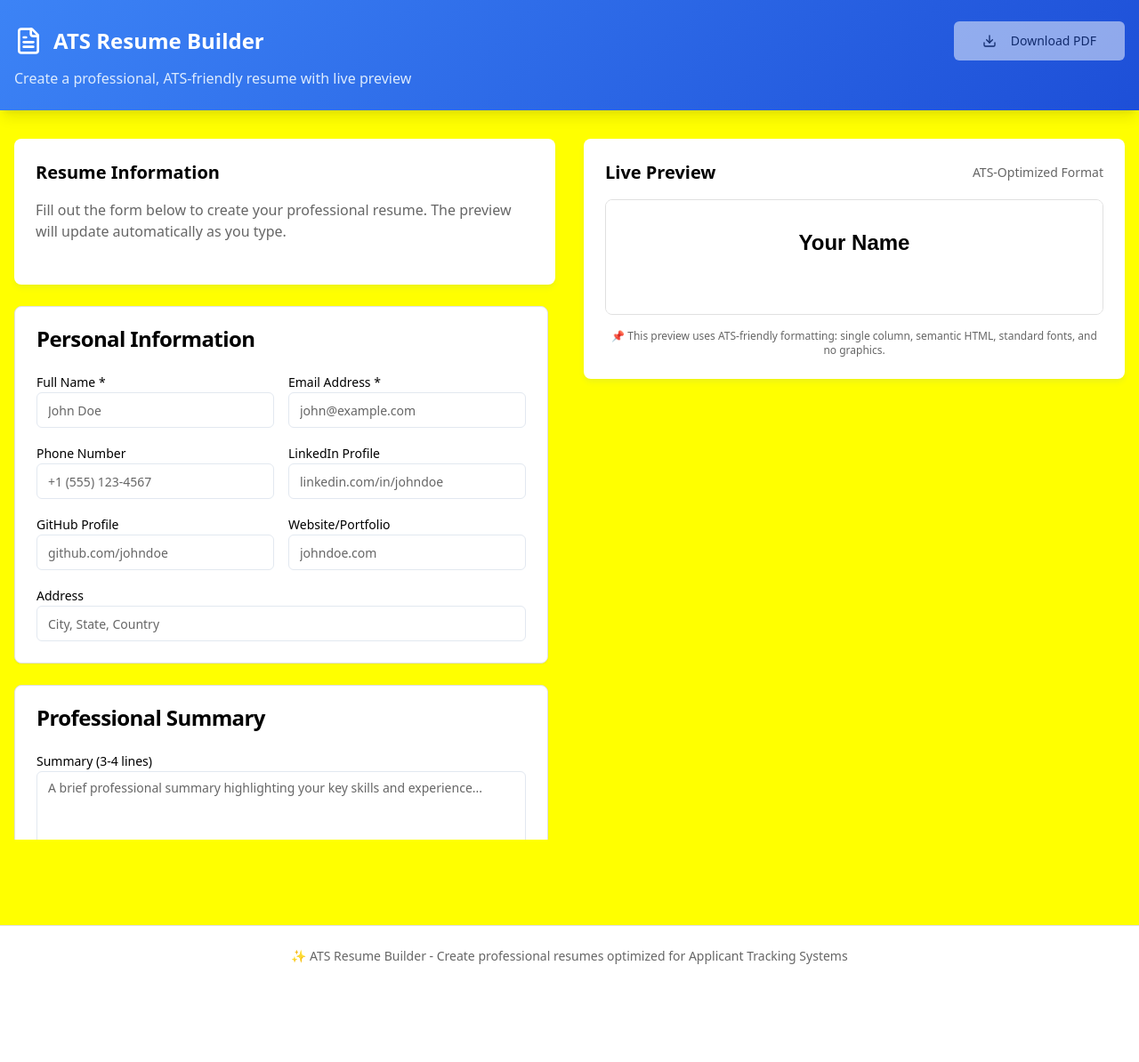
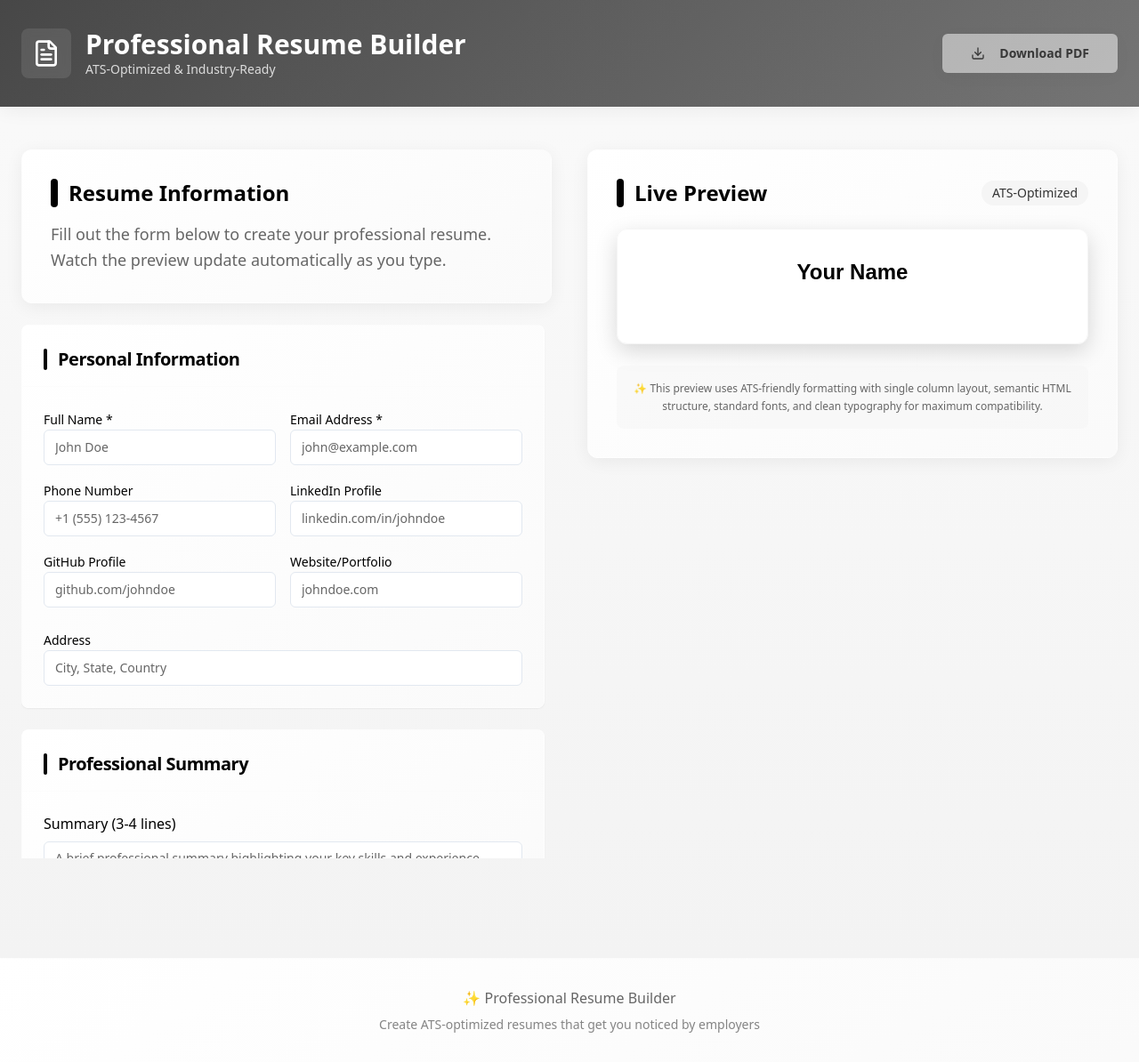
Before and after one commit to Codewithhaider29/Professional-Resume-Builder-ATS, a React (Vite) app: page / in a window 1280 px wide. Shown: the whole page at 89% size. Before the commit the page ends 1109 px from the top, so only its background shows below. Built offline with nearby package versions, Linux system fonts and the light colour scheme.

Commit message:
Enhance design for professionalism
Improve the visual appeal and professionalism of the resume builder.

```diff
--- a/src/components/ResumeBuilder.tsx
+++ b/src/components/ResumeBuilder.tsx
@@ -84,71 +84,82 @@ const ResumeBuilder: React.FC = () => {
   return (
     <div className="min-h-screen bg-gradient-subtle">
       {/* Header */}
-      <header className="bg-gradient-primary text-white shadow-lg">
-        <div className="container mx-auto px-4 py-6">
+      <header className="bg-gradient-primary text-white shadow-elegant relative overflow-hidden">
+        <div className="absolute inset-0 bg-gradient-card opacity-10"></div>
+        <div className="container mx-auto px-6 py-8 relative z-10">
           <div className="flex items-center justify-between">
-            <div className="flex items-center gap-3">
-              <FileText className="h-8 w-8" />
-              <h1 className="text-2xl font-bold">ATS Resume Builder</h1>
+            <div className="flex items-center gap-4 animate-fade-in">
+              <div className="p-3 bg-white/10 rounded-lg backdrop-blur-sm">
+                <FileText className="h-8 w-8" />
+              </div>
+              <div>
+                <h1 className="text-3xl font-bold">Professional Resume Builder</h1>
+                <p className="text-white/80 text-sm">ATS-Optimized & Industry-Ready</p>
+              </div>
             </div>
             <Button
               onClick={downloadPDF}
               disabled={!isFormValid()}
               variant="secondary"
               size="lg"
-              className="bg-white text-primary hover:bg-gray-100"
+              className="bg-white text-foreground hover:bg-white/90 shadow-elegant transition-smooth animate-scale-in font-semibold"
             >
               <Download className="h-5 w-5 mr-2" />
               Download PDF
             </Button>
           </div>
-          <p className="mt-2 text-blue-100">
-            Create a professional, ATS-friendly resume with live preview
-          </p>
         </div>
       </header>
 
       {/* Main Content */}
-      <div className="container mx-auto px-4 py-8">
-        <div className="grid grid-cols-1 xl:grid-cols-2 gap-8">
+      <div className="container mx-auto px-6 py-12">
+        <div className="grid grid-cols-1 xl:grid-cols-2 gap-10">
           {/* Form Section */}
-          <div className="space-y-6">
-            <div className="bg-white rounded-lg p-6 shadow-form">
-              <h2 className="text-xl font-semibold text-primary mb-4">
-                Resume Information
-              </h2>
-              <p className="text-muted-foreground mb-6">
+          <div className="space-y-6 animate-slide-up">
+            <div className="bg-gradient-card rounded-xl p-8 shadow-elegant border border-white/20">
+              <div className="flex items-center gap-3 mb-4">
+                <div className="w-2 h-8 bg-foreground rounded-full"></div>
+                <h2 className="text-2xl font-bold text-foreground">
+                  Resume Information
+                </h2>
+              </div>
+              <p className="text-muted-foreground text-lg leading-relaxed">
                 Fill out the form below to create your professional resume.
-                The preview will update automatically as you type.
+                Watch the preview update automatically as you type.
               </p>
             </div>
 
-            <div className="max-h-[calc(100vh-200px)] overflow-y-auto pr-2">
+            <div className="max-h-[calc(100vh-200px)] overflow-y-auto pr-2 space-y-4">
               <ResumeForm data={resumeData} onChange={setResumeData} />
             </div>
           </div>
 
           {/* Preview Section */}
-          <div className="space-y-6">
-            <div className="bg-white rounded-lg p-6 shadow-form sticky top-4">
-              <div className="flex items-center justify-between mb-4">
-                <h2 className="text-xl font-semibold text-primary">
-                  Live Preview
-                </h2>
-                <div className="text-sm text-muted-foreground">
-                  ATS-Optimized Format
+          <div className="space-y-6 animate-slide-up" style={{ animationDelay: '0.2s' }}>
+            <div className="bg-gradient-card rounded-xl p-8 shadow-elegant border border-white/20 sticky top-4">
+              <div className="flex items-center justify-between mb-6">
+                <div className="flex items-center gap-3">
+                  <div className="w-2 h-8 bg-foreground rounded-full"></div>
+                  <h2 className="text-2xl font-bold text-foreground">
+                    Live Preview
+                  </h2>
+                </div>
+                <div className="px-3 py-1 bg-accent text-accent-foreground rounded-full text-sm font-medium">
+                  ATS-Optimized
                 </div>
               </div>
 
-              <div className="border border-form-border rounded-lg overflow-hidden">
-                <div className="max-h-[calc(100vh-250px)] overflow-y-auto">
+              <div className="border border-muted rounded-xl overflow-hidden shadow-hover transition-smooth">
+                <div className="max-h-[calc(100vh-280px)] overflow-y-auto">
                   <ResumePreview data={resumeData} />
                 </div>
               </div>
 
-              <div className="mt-4 text-xs text-muted-foreground text-center">
-                📌 This preview uses ATS-friendly formatting: single column,
-                semantic HTML, standard fonts, and no graphics.
+              <div className="mt-6 p-4 bg-muted/50 rounded-lg">
+                <p className="text-xs text-muted-foreground text-center leading-relaxed">
+                  ✨ This preview uses ATS-friendly formatting with single column layout,
+                  semantic HTML structure, standard fonts, and clean typography for maximum compatibility.
+                </p>
               </div>
             </div>
           </div>
@@ -156,12 +167,14 @@ const ResumeBuilder: React.FC = () => {
       </div>
 
       {/* Footer */}
-      <footer className="bg-white border-t border-form-border mt-16">
-        <div className="container mx-auto px-4 py-6">
-          <div className="text-center text-sm text-muted-foreground">
-            <p>
-              ✨ ATS Resume Builder - Create professional resumes optimized for
-              Applicant Tracking Systems
+      <footer className="bg-gradient-card border-t border-muted/20 mt-16">
+        <div className="container mx-auto px-6 py-8">
+          <div className="text-center">
+            <p className="text-muted-foreground font-medium">
+              ✨ Professional Resume Builder
+            </p>
+            <p className="text-sm text-muted-foreground/80 mt-2">
+              Create ATS-optimized resumes that get you noticed by employers
             </p>
           </div>
         </div>
--- a/src/components/ResumeForm.tsx
+++ b/src/components/ResumeForm.tsx
@@ -214,11 +214,14 @@ const ResumeForm: React.FC<ResumeFormProps> = ({ data, onChange }) => {
   return (
     <div className="space-y-6">
       {/* Personal Information */}
-      <Card className="bg-form-bg border-form-border shadow-form">
-        <CardHeader>
-          <CardTitle className="text-primary">Personal Information</CardTitle>
+      <Card className="bg-gradient-card border-white/20 shadow-elegant hover:shadow-hover transition-smooth">
+        <CardHeader className="border-b border-muted/20 pb-4">
+          <CardTitle className="text-foreground text-xl flex items-center gap-3">
+            <div className="w-1 h-6 bg-foreground rounded-full"></div>
+            Personal Information
+          </CardTitle>
         </CardHeader>
-        <CardContent className="space-y-4">
+        <CardContent className="space-y-6 pt-6">
           <div className="grid grid-cols-1 md:grid-cols-2 gap-4">
             <div>
               <Label htmlFor="fullName">Full Name *</Label>
@@ -289,28 +292,35 @@ const ResumeForm: React.FC<ResumeFormProps> = ({ data, onChange }) => {
       </Card>
 
       {/* Professional Summary */}
-      <Card className="bg-form-bg border-form-border shadow-form">
-        <CardHeader>
-          <CardTitle className="text-primary">Professional Summary</CardTitle>
+      <Card className="bg-gradient-card border-white/20 shadow-elegant hover:shadow-hover transition-smooth">
+        <CardHeader className="border-b border-muted/20 pb-4">
+          <CardTitle className="text-foreground text-xl flex items-center gap-3">
+            <div className="w-1 h-6 bg-foreground rounded-full"></div>
+            Professional Summary
+          </CardTitle>
         </CardHeader>
-        <CardContent>
-          <Label htmlFor="summary">Summary (3-4 lines)</Label>
+        <CardContent className="pt-6">
+          <Label htmlFor="summary" className="text-base font-medium">Summary (3-4 lines)</Label>
           <Textarea
             id="summary"
             value={data.summary}
             onChange={(e) => updateSummary(e.target.value)}
             placeholder="A brief professional summary highlighting your key skills and experience..."
             rows={4}
+            className="mt-2"
           />
         </CardContent>
       </Card>
 
       {/* Skills */}
-      <Card className="bg-form-bg border-form-border shadow-form">
-        <CardHeader>
-          <CardTitle className="text-primary">Skills</CardTitle>
+      <Card className="bg-gradient-card border-white/20 shadow-elegant hover:shadow-hover transition-smooth">
+        <CardHeader className="border-b border-muted/20 pb-4">
+          <CardTitle className="text-foreground text-xl flex items-center gap-3">
+            <div className="w-1 h-6 bg-foreground rounded-full"></div>
+            Skills
+          </CardTitle>
         </CardHeader>
-        <CardContent className="space-y-4">
+        <CardContent className="space-y-6 pt-6">
           <div className="flex gap-2">
             <Input
               value={skillInput}
@@ -342,15 +352,18 @@ const ResumeForm: React.FC<ResumeFormProps> = ({ data, onChange }) => {
       </Card>
 
       {/* Work Experience */}
-      <Card className="bg-form-bg border-form-border shadow-form">
-        <CardHeader className="flex flex-row items-center justify-between">
-          <CardTitle className="text-primary">Work Experience</CardTitle>
-          <Button onClick={addExperience} size="sm">
+      <Card className="bg-gradient-card border-white/20 shadow-elegant hover:shadow-hover transition-smooth">
+        <CardHeader className="border-b border-muted/20 pb-4 flex flex-row items-center justify-between">
+          <CardTitle className="text-foreground text-xl flex items-center gap-3">
+            <div className="w-1 h-6 bg-foreground rounded-full"></div>
+            Work Experience
+          </CardTitle>
+          <Button onClick={addExperience} size="sm" className="bg-foreground text-background hover:bg-foreground/90">
             <Plus className="h-4 w-4 mr-2" />
             Add Experience
           </Button>
         </CardHeader>
-        <CardContent className="space-y-6">
+        <CardContent className="space-y-8 pt-6">
           {data.experience.map((exp, index) => (
             <div key={exp.id} className="space-y-4 border-b border-section-border pb-4 last:border-b-0">
               <div className="flex justify-between items-start">
@@ -412,15 +425,18 @@ const ResumeForm: React.FC<ResumeFormProps> = ({ data, onChange }) => {
       </Card>
 
       {/* Education */}
-      <Card className="bg-form-bg border-form-border shadow-form">
-        <CardHeader className="flex flex-row items-center justify-between">
-          <CardTitle className="text-primary">Education</CardTitle>
-          <Button onClick={addEducation} size="sm">
+      <Card className="bg-gradient-card border-white/20 shadow-elegant hover:shadow-hover transition-smooth">
+        <CardHeader className="border-b border-muted/20 pb-4 flex flex-row items-center justify-between">
+          <CardTitle className="text-foreground text-xl flex items-center gap-3">
+            <div className="w-1 h-6 bg-foreground rounded-full"></div>
+            Education
+          </CardTitle>
+          <Button onClick={addEducation} size="sm" className="bg-foreground text-background hover:bg-foreground/90">
             <Plus className="h-4 w-4 mr-2" />
             Add Education
           </Button>
         </CardHeader>
-        <CardContent className="space-y-6">
+        <CardContent className="space-y-8 pt-6">
           {data.education.map((edu, index) => (
             <div key={edu.id} className="space-y-4 border-b border-section-border pb-4 last:border-b-0">
               <div className="flex justify-between items-start">
@@ -465,15 +481,18 @@ const ResumeForm: React.FC<ResumeFormProps> = ({ data, onChange }) => {
       </Card>
 
       {/* Certifications */}
-      <Card className="bg-form-bg border-form-border shadow-form">
-        <CardHeader className="flex flex-row items-center justify-between">
-          <CardTitle className="text-primary">Certifications</CardTitle>
-          <Button onClick={addCertification} size="sm">
+      <Card className="bg-gradient-card border-white/20 shadow-elegant hover:shadow-hover transition-smooth">
+        <CardHeader className="border-b border-muted/20 pb-4 flex flex-row items-center justify-between">
+          <CardTitle className="text-foreground text-xl flex items-center gap-3">
+            <div className="w-1 h-6 bg-foreground rounded-full"></div>
+            Certifications
+          </CardTitle>
+          <Button onClick={addCertification} size="sm" className="bg-foreground text-background hover:bg-foreground/90">
             <Plus className="h-4 w-4 mr-2" />
             Add Certification
           </Button>
         </CardHeader>
-        <CardContent className="space-y-6">
+        <CardContent className="space-y-8 pt-6">
           {data.certifications.map((cert, index) => (
             <div key={cert.id} className="space-y-4 border-b border-section-border pb-4 last:border-b-0">
               <div className="flex justify-between items-start">
@@ -518,15 +537,18 @@ const ResumeForm: React.FC<ResumeFormProps> = ({ data, onChange }) => {
       </Card>
 
       {/* Projects */}
-      <Card className="bg-form-bg border-form-border shadow-form">
-        <CardHeader className="flex flex-row items-center justify-between">
-          <CardTitle className="text-primary">Projects</CardTitle>
-          <Button onClick={addProject} size="sm">
+      <Card className="bg-gradient-card border-white/20 shadow-elegant hover:shadow-hover transition-smooth">
+        <CardHeader className="border-b border-muted/20 pb-4 flex flex-row items-center justify-between">
+          <CardTitle className="text-foreground text-xl flex items-center gap-3">
+            <div className="w-1 h-6 bg-foreground rounded-full"></div>
+            Projects
+          </CardTitle>
+          <Button onClick={addProject} size="sm" className="bg-foreground text-background hover:bg-foreground/90">
             <Plus className="h-4 w-4 mr-2" />
             Add Project
           </Button>
         </CardHeader>
-        <CardContent className="space-y-6">
+        <CardContent className="space-y-8 pt-6">
           {data.projects.map((proj, index) => (
             <div key={proj.id} className="space-y-4 border-b border-section-border pb-4 last:border-b-0">
               <div className="flex justify-between items-start">
--- a/src/index.css
+++ b/src/index.css
@@ -46,15 +46,18 @@ All colors MUST be HSL.
     --section-border: 0 0% 88%;
 
     /* Gradients */
-    --gradient-primary: linear-gradient(135deg, hsl(217 91% 60%), hsl(224 76% 48%));
-    --gradient-subtle: linear-gradient(180deg, hsl(255 255 255), hsl(248 250 252));
+    --gradient-primary: linear-gradient(135deg, hsl(0 0% 20%), hsl(0 0% 40%));
+    --gradient-subtle: linear-gradient(180deg, hsl(0 0% 98%), hsl(0 0% 95%));
+    --gradient-card: linear-gradient(145deg, hsl(0 0% 100%), hsl(0 0% 98%));
 
     /* Shadows */
-    --shadow-form: 0 4px 6px -1px hsl(217 91% 60% / 0.1);
-    --shadow-preview: 0 10px 15px -3px hsl(0 0% 0% / 0.1);
+    --shadow-form: 0 8px 32px hsl(0 0% 0% / 0.08);
+    --shadow-preview: 0 12px 40px hsl(0 0% 0% / 0.12);
+    --shadow-elegant: 0 4px 20px hsl(0 0% 0% / 0.06);
+    --shadow-hover: 0 8px 25px hsl(0 0% 0% / 0.15);
 
     /* Transitions */
-    --transition-smooth: all 0.2s ease-in-out;
+    --transition-smooth: all 0.3s cubic-bezier(0.4, 0, 0.2, 1);
 
     --sidebar-background: 0 0% 98%;
 
--- a/tailwind.config.ts
+++ b/tailwind.config.ts
@@ -75,16 +75,31 @@ export default {
 			},
 			backgroundImage: {
 				'gradient-primary': 'var(--gradient-primary)',
-				'gradient-subtle': 'var(--gradient-subtle)'
+				'gradient-subtle': 'var(--gradient-subtle)',
+				'gradient-card': 'var(--gradient-card)'
 			},
 			boxShadow: {
 				'form': 'var(--shadow-form)',
-				'preview': 'var(--shadow-preview)'
+				'preview': 'var(--shadow-preview)',
+				'elegant': 'var(--shadow-elegant)',
+				'hover': 'var(--shadow-hover)'
 			},
 			transitionProperty: {
 				'smooth': 'var(--transition-smooth)'
 			},
 			keyframes: {
+				fadeIn: {
+					'0%': { opacity: '0', transform: 'translateY(10px)' },
+					'100%': { opacity: '1', transform: 'translateY(0)' }
+				},
+				slideUp: {
+					'0%': { opacity: '0', transform: 'translateY(20px)' },
+					'100%': { opacity: '1', transform: 'translateY(0)' }
+				},
+				scaleIn: {
+					'0%': { opacity: '0', transform: 'scale(0.95)' },
+					'100%': { opacity: '1', transform: 'scale(1)' }
+				},
 				'accordion-down': {
 					from: {
 						height: '0'
@@ -103,6 +118,9 @@ export default {
 				}
 			},
 			animation: {
+				'fade-in': 'fadeIn 0.6s ease-out',
+				'slide-up': 'slideUp 0.5s ease-out',
+				'scale-in': 'scaleIn 0.4s ease-out',
 				'accordion-down': 'accordion-down 0.2s ease-out',
 				'accordion-up': 'accordion-up 0.2s ease-out'
 			}
```
